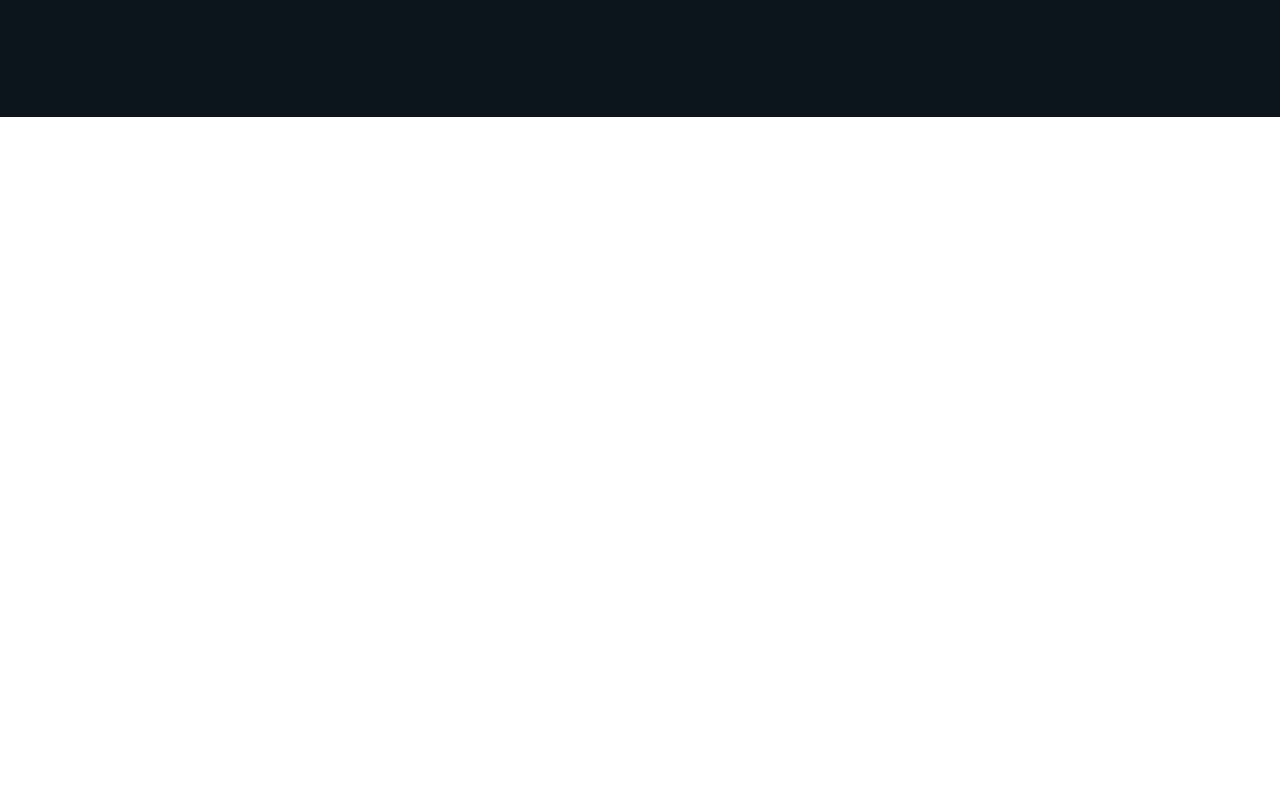
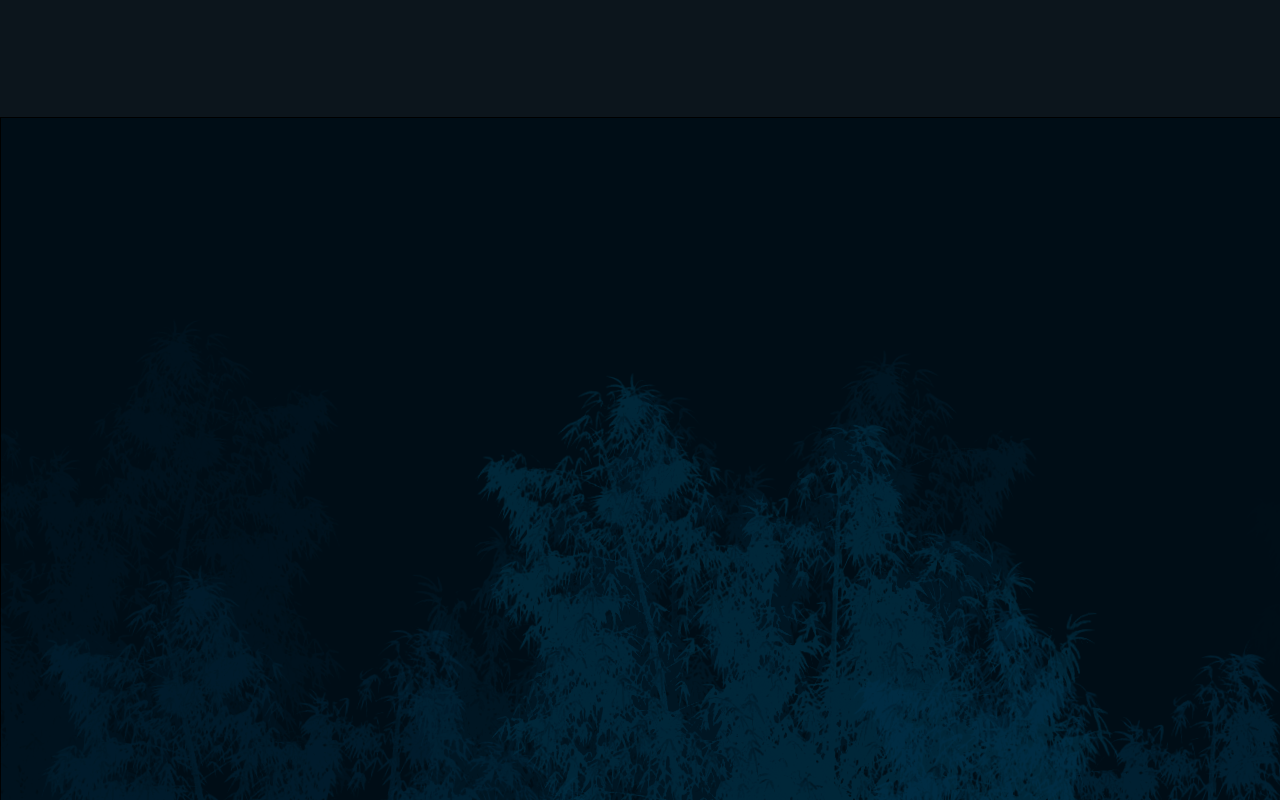
Before and after one commit to Ibotik/ESU1, a plain HTML site: page index.html in a window 1280 px wide. Shown: the top 800 px of the page. Drawn offline with Linux system fonts and the light colour scheme.

Commit message:
Add files via upload

```diff
--- a/index.html
+++ b/index.html
@@ -8,6 +8,7 @@
     <title>ESU</title>
     <div class="header_container">
       <img class="header_img" src="Rectangle 1.png" alt="header">
+     <img class="main" src="Монтажная область 1 1.png" alt="">
     </div>
   </head>
 
--- a/style.css
+++ b/style.css
@@ -124,8 +124,9 @@ header {
 }
 .main{
   position: absolute;
-  width: 1920px;
-  height: 1080px;
+  max-width: 1920;
+  position: absolute;
+  background: url(Монтажная область 1.png);
 }
 .font{
 
```
